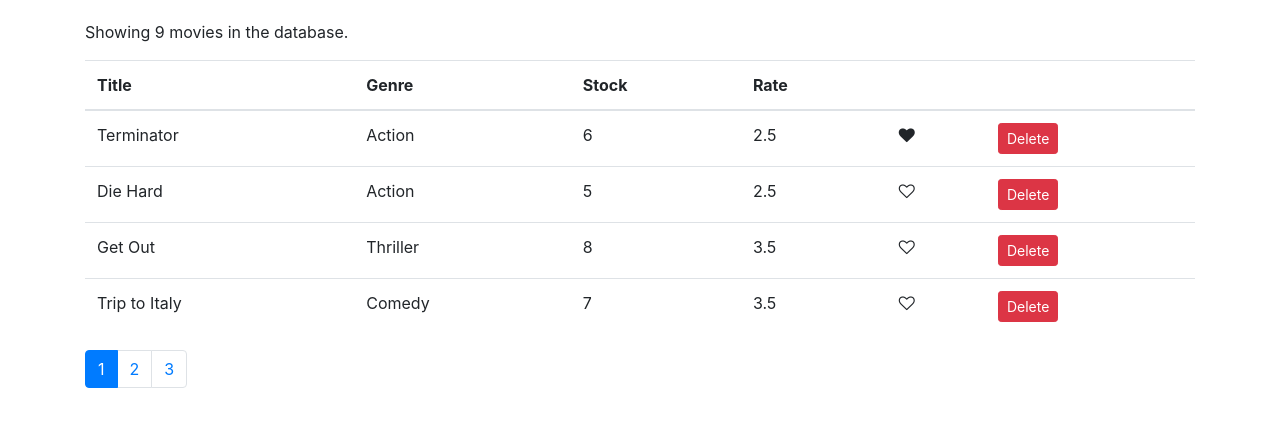
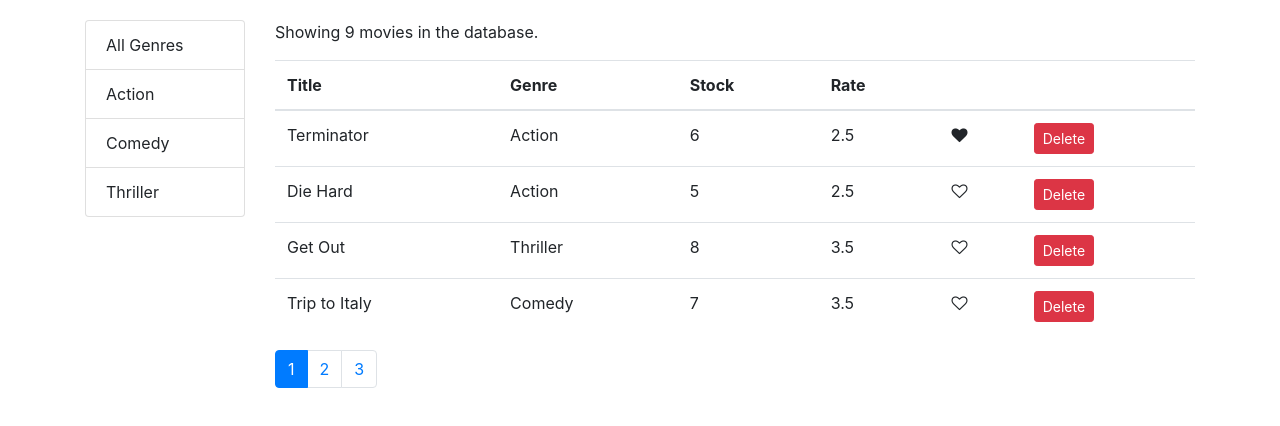
Before and after one commit to big-smile-94/vidly, a React (Create React App) app: page / in a window 1280 px wide. Shown: the top 426 px of the page. Built offline with nearby package versions, Linux system fonts and the light colour scheme.

Commit message:
add genres filters component to be able to filter the movies

```diff
--- /dev/null
+++ b/src/components/common/genresListGroup.jsx
@@ -0,0 +1,17 @@
+import React from 'react';
+import { genres } from '../../services/fakeGenreService';
+
+const GenresListGroup = () => {
+  return (
+    <ul className="list-group">
+      <li className="list-group-item">All Genres</li>
+      {genres.map((genre) => (
+        <li key={genre._id} className="list-group-item">
+          {genre.name}
+        </li>
+      ))}
+    </ul>
+  );
+};
+
+export default GenresListGroup;
--- a/src/components/movies.jsx
+++ b/src/components/movies.jsx
@@ -3,6 +3,8 @@ import { getMovies } from '../services/fakeMovieService';
 import Pagination from './common/pagination';
 import Like from './common/like';
 import paginate from '../utils/paginate';
+import GenresListGroup from './common/genresListGroup';
+
 class Movies extends Component {
   state = {
     movies: getMovies(),
@@ -37,6 +39,11 @@ class Movies extends Component {
 
     return (
       <>
+        <div className="row">
+          <div className="col-2">
+            <GenresListGroup />
+          </div>
+          <div className="col">
             <p>Showing {count} movies in the database.</p>
             <table className="table">
               <thead>
@@ -80,6 +87,8 @@ class Movies extends Component {
               currentPage={currentPage}
               onPageChange={this.handlePageChange}
             />
+          </div>
+        </div>
       </>
     );
   }
```
Lines whose indentation alone changed are shown as unchanged.
